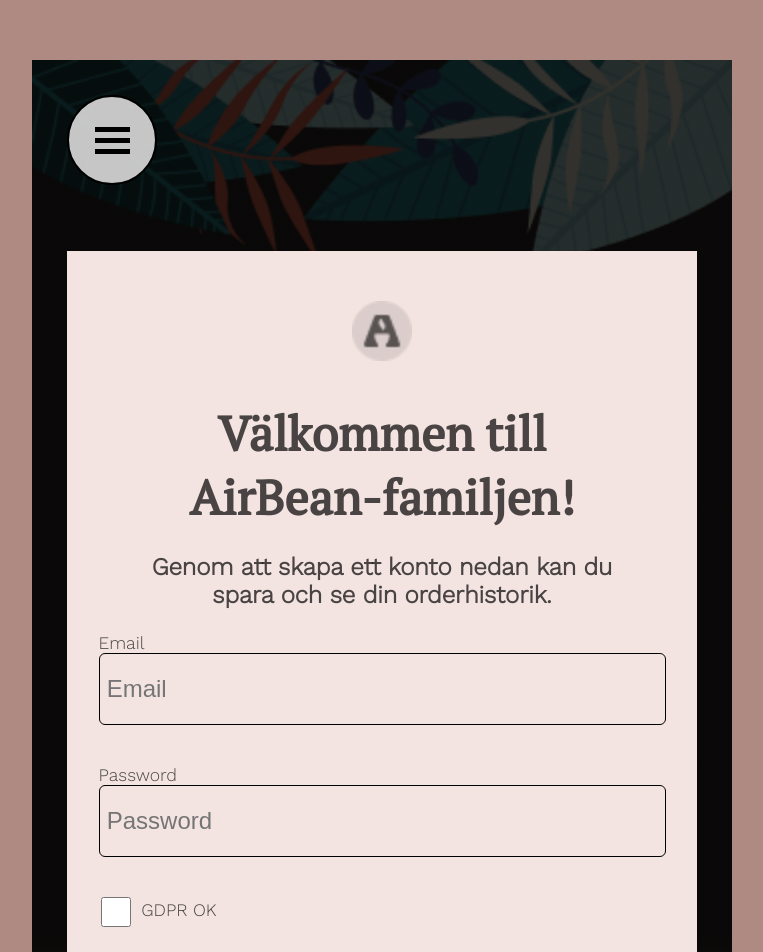
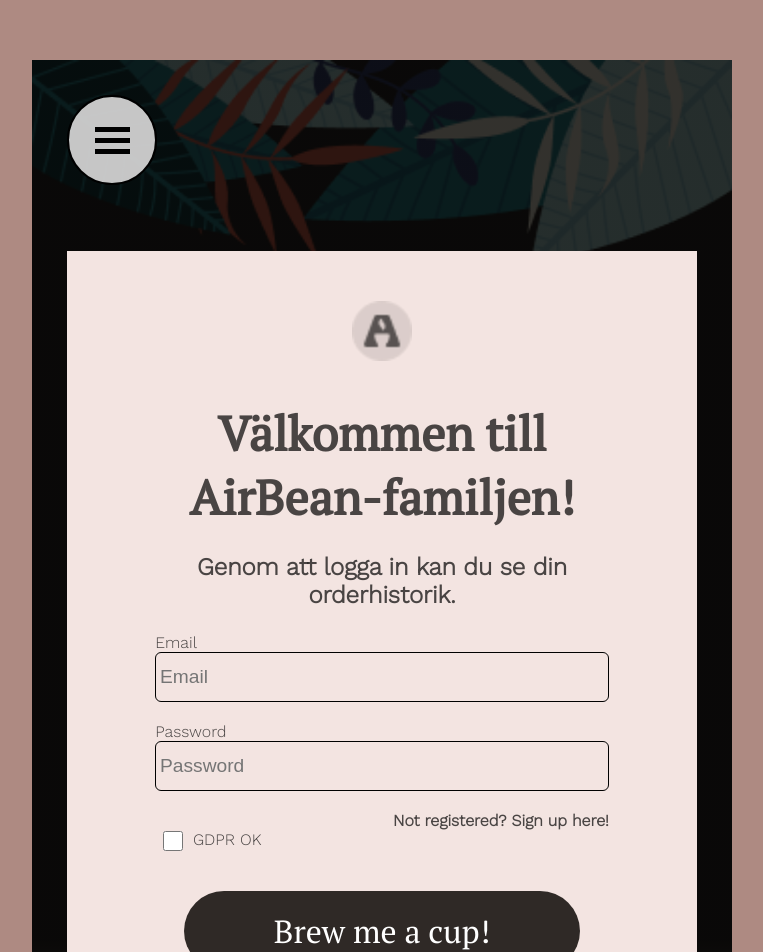
Before and after one commit to FelixGrahn/Airbean, a Vue app in the folder airbeanmap/: page /Profile in a window 1280 px wide. Shown: the top 952 px of the page, without its empty margins (258-1021 px from the left). Built offline with nearby package versions, Linux system fonts and the light colour scheme.

Commit message:
added create user feature

```diff
--- a/airbeanmap/src/components/Hamburgarmeny.vue
+++ b/airbeanmap/src/components/Hamburgarmeny.vue
@@ -54,6 +54,7 @@
         },
         localKill() {
             this.$store.commit('logout');
+            this.hideShowMenu();
         }
     }
 
--- a/airbeanmap/src/components/ProfileOverlay.vue
+++ b/airbeanmap/src/components/ProfileOverlay.vue
@@ -5,7 +5,7 @@
       <img src="@/assets/Group6.png" class="img" alt="image" />
       <h2>Välkommen till AirBean-familjen!</h2>
       <h3>
-        Genom att skapa ett konto nedan kan du spara och se din orderhistorik.
+        {{textobj[this.mode].welcometxt}}
       </h3>
 
       <div class="errorfield" v-if="errorlog.length > 0">
@@ -14,26 +14,32 @@
         </ul>
       </div>
 
-      <form @submit.prevent @submit="login(email, password)">
-        <label for="myname">Email</label>
-        <input v-model="email" type="text" placeholder="Email" id="myname" />
-        <label for="myemail">Password</label>
+      <form @submit.prevent @submit="login(email, password, myname)">
+        <label for="myname" v-if="this.mode == 1">Name</label>
+        <input v-model="myname" type="text" placeholder="Name" id="myname" v-if="this.mode == 1" />
+        <label for="myemail">Email</label>
+        <input v-model="email" type="email" placeholder="Email" id="myemail" />
+        <label for="mypass">Password</label>
         <input
           v-model="password"
           type="password"
           placeholder="Password"
-          id="myemail"
+          id="mypass"
           maxlength="20"
         />
 
+        <div class="signup" @click="switchmode()">{{textobj[this.mode].linktxt}}</div>
+
+        <div class="gdprfield">
         <input
           type="checkbox"
           id="gdpr"
           class="checkbox"
           v-model="checked"
         /><label for="gdpr" class="gdpr">GDPR OK</label>
+        </div>
 
-        <input type="submit" value="Brew me a cup!" class="button" />
+        <input type="submit" :value="textobj[this.mode].buttontxt" class="button" />
       </form>
     </div>
   </div>
@@ -47,15 +53,33 @@
     return {
       email: "",
       password: "",
+      myname: "",
       errorlog: [],
       checked: false,
+      mode: "0",
+      textobj: [
+        {
+          welcometxt: "Genom att logga in kan du se din orderhistorik.",
+          buttontxt: "Brew me a cup!",
+          linktxt: "Not registered? Sign up here!",
+        },
+        {
+          welcometxt: "Genom att skapa ett konto nedan kan du spara och se din orderhistorik.",
+          buttontxt: "Sign me up!",
+          linktxt: "I want to login instead!",
+        }
+      ]
     };
   },
   components: {
     Nav,
   },
   methods: {
-    login: function(un, pw) {
+    switchmode: function() {
+      this.mode++;
+      if (this.mode > 1) {this.mode=0;}
+    },
+    login: function(un, pw, name) {
       this.errorlog = [];
       let emailok = this.validEmail(un);
 
@@ -68,14 +92,31 @@
       if (!emailok) {
         this.errorlog.push("Email must be valid.");
       }
+      if (name.length < 1 && this.mode == 1) {
+            this.errorlog.push("Name must be at least 1 character.");
+      }
 
       if (this.errorlog.length <= 0) {
-        this.$store.commit("login", { user: un, pass: pw });
-        if (!this.$store.getters.checklogin) {
-          this.errorlog.push("Wrong email and/or password.");
-        } else {
-          this.$store.commit('hideShowStatus')
-          this.$root.$router.push("Meny");
+        if (this.mode == 0) {
+            this.$store.commit("login", { user: un, pass: pw });
+            if (!this.$store.getters.checklogin) {
+              this.errorlog.push("Wrong email and/or password.");
+            } else {
+              this.$store.commit('hideShowStatus');
+              this.$root.$router.push("Meny");
+            }
+        }
+        else {
+          let usernumbers=this.$store.getters.usernumbers;
+          this.$store.commit("matchuser", { user: un, pass: pw, username: name});
+          let usernumbers_new=this.$store.getters.usernumbers;
+            if (usernumbers == usernumbers_new) {
+              this.errorlog.push("User already exists");
+            }
+            else {
+              this.errorlog.push("User successfully created!");
+              this.mode=0;
+            }
         }
       }
     },
@@ -88,6 +129,19 @@
 </script>
 
 <style scoped>
+
+.signup {
+  width:40%;
+  margin-left:50%;
+  font-weight:700;
+  text-align:right;
+}
+.signup:hover {
+  text-decoration:underline;
+  cursor:pointer;
+  color:blue;
+}
+
 .errorfield {
   border: 2px solid black;
   background-color: rgba(255, 255, 255, 0.2);
@@ -134,7 +188,7 @@
 
 .innerWrapper {
   display: flex;
-  flex-flow: column wrap;
+  flex-flow: column nowrap;
   align-items: center;
   align-content: center;
   width: 90%;
@@ -151,31 +205,38 @@
 }
 
 input {
-  width: 100%;
-  height: 72px;
-  padding: 0.3em;
-  font-size: 1.5em;
+  width: 80%;
+  height: 50px;
+  padding: 0.2em;
+  font-size: 1.2em;
   border: 1px solid black;
-  margin: 0 0 40px 0;
+  margin: 0 0 20px 0;
   box-sizing: border-box;
   border-radius: 6px;
   background-color: transparent;
 }
 label {
   width: 100%;
+  padding-left:10%;
   display: block;
   text-align: left;
   font-size: 1em;
-  font-size: 1.1em;
+}
+.gdprfield {
+  display:inline-block;
+  width:80%;
+  padding:0;
+  margin:0;
 }
 .gdpr {
-  width: 92%;
+  width: 90%;
   display: inline-block;
+  padding-left:0;
 }
 input[type="checkbox"] {
   display: inline-block;
-  width: 30px;
-  height: 30px;
+  width: 20px;
+  height: 20px;
   background-color: white;
   vertical-align: middle;
   border: 1px solid #ddd;
@@ -191,10 +252,11 @@
   background-color: #2f2926;
   border-radius: 50px;
   outline: 0;
-  margin-top: 70px;
+  height:2.5em;
+  margin-top: 40px;
   width: 70%;
-  font-size: 3em;
-  line-height: 50%;
+  font-size: 2em;
+  line-height: 40%;
 }
 
 .img {
--- a/airbeanmap/src/store/index.js
+++ b/airbeanmap/src/store/index.js
@@ -105,6 +105,9 @@
     displayNavStatus: false,
   },
   getters: {
+    usernumbers: (state) => {
+      return state.userlist.length;
+    },
     antaldrycker: (state) => {
       let siffra = 0;
       state.orders.forEach((item) => {
@@ -163,6 +166,9 @@
         state.orders.push({ name: param.name, price: param.price, amount: 1 });
       }
     },
+    addNewUser: function(state, payload) {
+        state.userlist.push(payload);
+    },
     pushNewOrder: function(state, payload) {
         state.userlist[state.useractive].history.unshift(payload);
         state.orders=[];
@@ -187,6 +193,17 @@
       state.loggedin = false;
       localStorage.removeItem("user");
     },
+    matchuser: function(state, param) {
+      let userok=true;
+      for (let i=0;i<state.userlist.length;i++) {
+        if (param.user == state.userlist[i].email) {
+          userok=false;
+        }
+      }
+      if (userok == true) {
+        state.userlist.push({ username: param.username, email: param.user, password: param.pass, history: [{ordernum: "", orderdate: "", ordersum: 0, myitems: [],}], });
+      }
+    },
   },
   actions: {},
   modules: {},
```
Also changed, not shown: 1 other file (tests, documents, lock files or other folders).
